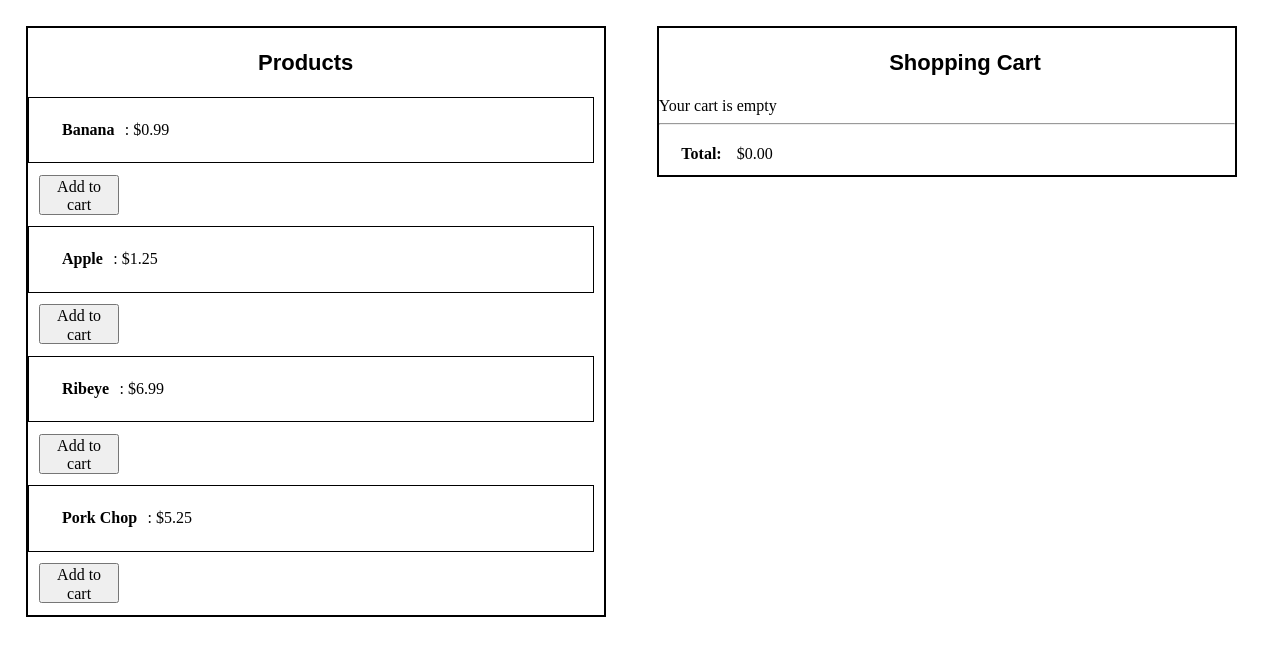
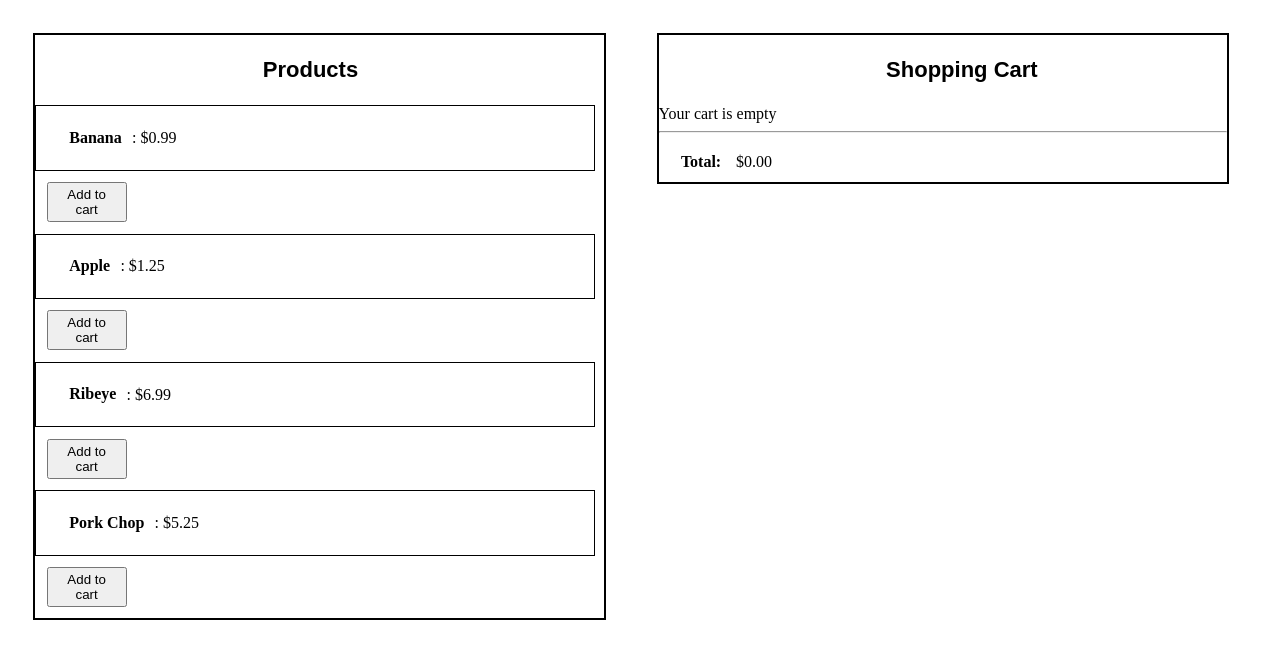
Before and after one commit to shrey230195/react-shopping-cart, a website: page index.html in a window 1280 px wide. Drawn offline with nearby package versions, Linux system fonts and the light colour scheme.

Commit message:
Update index.html

```diff
--- a/index.html
+++ b/index.html
@@ -1,8 +1,8 @@
 <!DOCTYPE html>
 <html>
   <head>
-    <title>React Scratchpad</title>
-    <link rel="stylesheet" href="node_modules/foundation-sites/css/normalize.css" />
+    <title>React Shopping cart</title>
+
     <link rel="stylesheet" href="style.css" />
   </head>
   <body>
```
